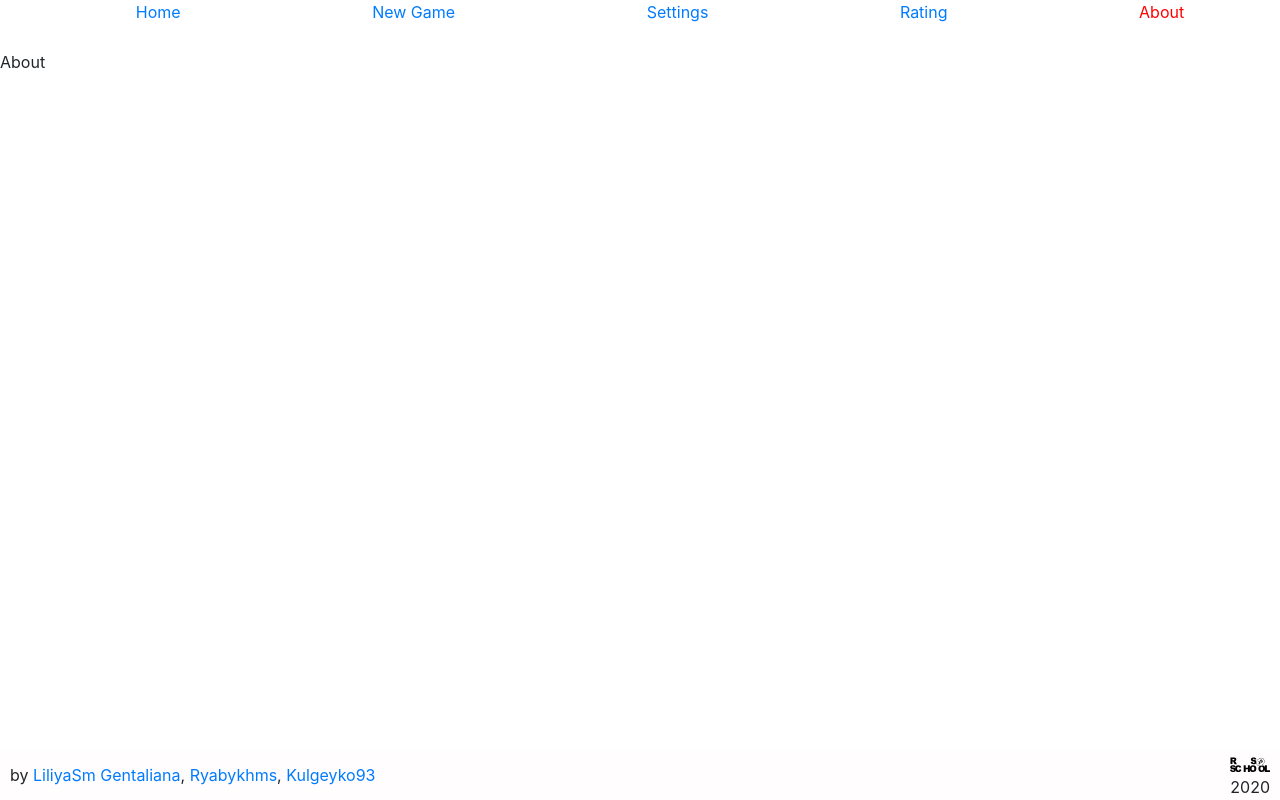
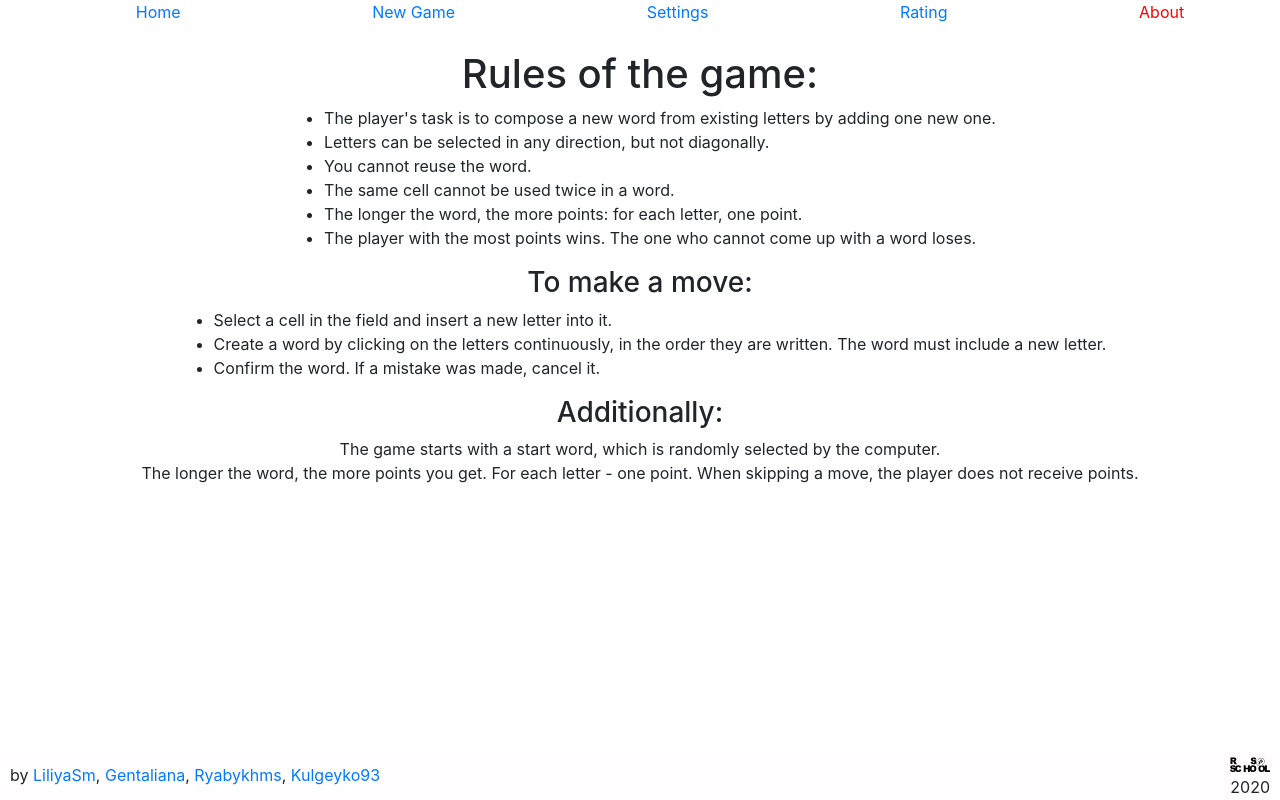
Before and after one commit to gentaliana/rsclone, a React app: page /about in a window 1280 px wide. Built offline with nearby package versions, Linux system fonts and the light colour scheme.

Commit message:
RC-32 feat(about): add rules game en and ru

```diff
--- a/src/assets/locales/be/translation.json
+++ b/src/assets/locales/be/translation.json
@@ -29,5 +29,25 @@
   },
   "footer": {
     "by": "by"
+  },
+  "help": {
+    "rulesGame": "Rules of the game:",
+    "listRules": {
+      "one": "The player's task is to compose a new word from existing letters by adding one new one.",
+      "two": "Letters can be selected in any direction, but not diagonally.",
+      "tree": "You cannot reuse the word.",
+      "four": "The same cell cannot be used twice in a word.",
+      "five": "The longer the word, the more points: for each letter, one point.",
+      "six": "The player with the most points wins. The one who cannot come up with a word loses."
+    },
+    "move": {
+      "header": "To make a move:",
+      "one": "Select a cell in the field and insert a new letter into it.",
+      "two": "Create a word by clicking on the letters continuously, in the order they are written. The word must include a new letter.",
+      "tree": "Confirm the word. If a mistake was made, cancel it."
+    },
+    "additionally": "Additionally:",
+    "start": "The game starts with a start word, which is randomly selected by the computer.",
+    "points": "The longer the word, the more points you get. For each letter - one point. When skipping a move, the player does not receive points."
   }
 }
--- a/src/assets/locales/en/translation.json
+++ b/src/assets/locales/en/translation.json
@@ -43,5 +43,25 @@
   },
   "footer": {
     "by": "by"
+  },
+  "help": {
+    "rulesGame": "Rules of the game:",
+    "listRules": {
+      "one": "The player's task is to compose a new word from existing letters by adding one new one.",
+      "two": "Letters can be selected in any direction, but not diagonally.",
+      "tree": "You cannot reuse the word.",
+      "four": "The same cell cannot be used twice in a word.",
+      "five": "The longer the word, the more points: for each letter, one point.",
+      "six": "The player with the most points wins. The one who cannot come up with a word loses."
+    },
+    "move": {
+      "header": "To make a move:",
+      "one": "Select a cell in the field and insert a new letter into it.",
+      "two": "Create a word by clicking on the letters continuously, in the order they are written. The word must include a new letter.",
+      "tree": "Confirm the word. If a mistake was made, cancel it."
+    },
+    "additionally": "Additionally:",
+    "start": "The game starts with a start word, which is randomly selected by the computer.",
+    "points": "The longer the word, the more points you get. For each letter - one point. When skipping a move, the player does not receive points."
   }
 }
--- a/src/assets/locales/ru/translation.json
+++ b/src/assets/locales/ru/translation.json
@@ -43,5 +43,25 @@
   },
   "footer": {
     "by": "Авторы: "
+  },
+  "help": {
+    "rulesGame": "Правила игры:",
+    "listRules": {
+      "one": "Задача игрока — составить новое слово из уже существующих букв, добавив одну новую.",
+      "two": "Буквы можно выбирать в любом направлении, но не по-диагонали.",
+      "tree": "Нельзя использовать слово повторно.",
+      "four": "Одну и ту же клетку нельзя использовать дважды в слове.",
+      "five": "Чем длиннее слово — тем больше очков: за каждую букву по одному баллу.",
+      "six": "Побеждает игрок, который набрал больше очков. Тот, кто не в силах придумать слово — проигрывает."
+    },
+    "move": {
+      "header": "Чтобы сделать ход:",
+      "one": "Выберите клетку на поле и вставьте в нее новую букву.",
+      "two": "Создайте слово, нажимая на буквы непрерывно, в том порядке, в котором они пишутся. Слово должно включать новую букву.",
+      "tree": "Подтвердите слово. Если была допущена ошибка — отмените его."
+    },
+    "additionally": "Дополнительно:",
+    "start": "Игра начинается со стартового слова, которое случайным образом выбирает компьютер.",
+    "points": "Чем длиннее слово, тем больше очков вы получите. За каждую букву — по одному баллу. При пропуске хода игрок не получает баллов."
   }
 }
--- a/src/components/footer/footer.tsx
+++ b/src/components/footer/footer.tsx
@@ -15,17 +15,19 @@ export const Footer = (): JSX.Element => {
             <a href="https://github.com/LiliyaSm" target="_blank" rel="noreferrer">
               LiliyaSm
             </a>
-            &nbsp;
+            ,
           </span>
           <span>
+            &nbsp;
             <a href="https://github.com/gentaliana" target="_blank" rel="noreferrer">
               Gentaliana
             </a>
             ,
           </span>
           <span>
+            &nbsp;
             <a href="https://github.com/ryabykhms" target="_blank" rel="noreferrer">
-              &nbsp;Ryabykhms
+              Ryabykhms
             </a>
             ,
           </span>
--- a/src/pages/about/about.scss
+++ b/src/pages/about/about.scss
@@ -0,0 +1,7 @@
+.about {
+  &__wrapper {
+    display: flex;
+    flex-direction: column;
+    align-items: center;
+  }
+}
--- a/src/pages/about/about.tsx
+++ b/src/pages/about/about.tsx
@@ -1,4 +1,30 @@
 import * as React from 'react';
+import { useTranslation } from 'react-i18next';
 import './about.scss';
 
-export const About = (): JSX.Element => <div>About</div>;
+export const About = (): JSX.Element => {
+  const { t } = useTranslation();
+  return (
+    <div className="about__wrapper">
+      <h1>{t('help.rulesGame')}</h1>
+      <ul>
+        <li>{t('help.listRules.one')}</li>
+        <li>{t('help.listRules.two')}</li>
+        <li>{t('help.listRules.tree')}</li>
+        <li>{t('help.listRules.four')} </li>
+        <li>{t('help.listRules.five')} </li>
+        <li>{t('help.listRules.six')}</li>
+      </ul>
+      <h3>{t('help.move.header')}</h3>
+      <ul>
+        <li>{t('help.move.one')}</li>
+        <li>{t('help.move.two')}</li>
+        <li>{t('help.move.tree')}</li>
+      </ul>
+      <h3>{t('help.additionally')}</h3>
+      <span>{t('help.start')}</span>
+      <span>{t('help.points')}</span>
+      {/* TODO добавить еще правил */}
+    </div>
+  );
+};
```
